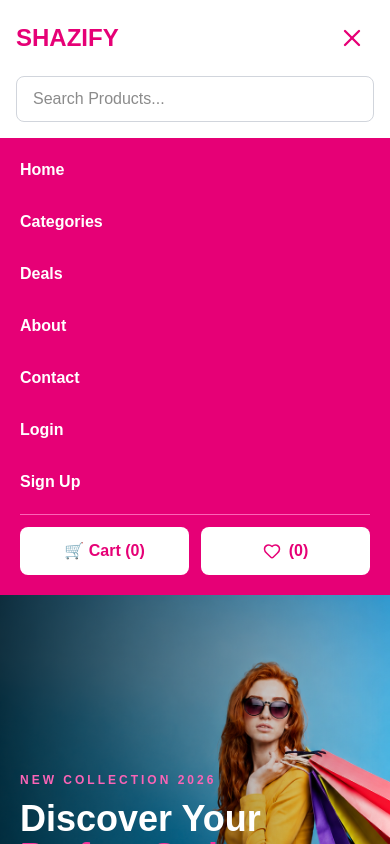
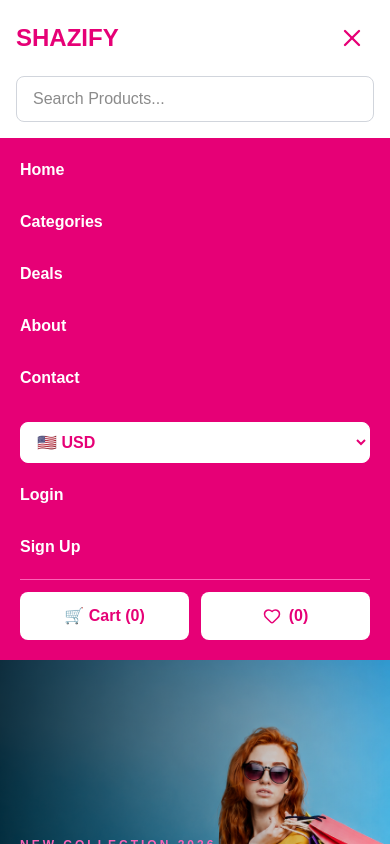
Before and after one commit to azaanshehroz4-rgb/Shazify-trendy-lifestyle, a Next.js app: page / in a window 390 px wide. Both pictures are taken after a click on the button "Toggle menu". Shown: the top 844 px of the page. Built offline with nearby package versions, Linux system fonts and the light colour scheme; no server answers; the database is empty.

Commit message:
currency change

```diff
--- a/app/components/Navbar.tsx
+++ b/app/components/Navbar.tsx
@@ -1,14 +1,15 @@
 "use client";
 
 import { Heart, Menu, X } from "lucide-react";
-import { useEffect, useState } from "react";
+import { useState } from "react";
 import { useWishlist } from "../context/WishlistContext";
 import { useSearch } from "../context/SearchContext";
 import Link from "next/link";
 import { useCart } from "../hooks/useCart";
 import { useAuth } from "../context/AuthContext";
 import { useRouter } from "next/navigation";
-import { getUserCurrency, type Currency } from "../lib/currency";
+import { useCurrency } from "../context/CurrencyContext";
+import type { Currency } from "../lib/currency";
 
 export default function Navbar() {
   const { totalItems } = useCart();
@@ -17,41 +18,18 @@ export default function Navbar() {
   const { user, logout } = useAuth();
   const router = useRouter();
 
+  const { currency, setCurrency } = useCurrency();
+
   const [menuOpen, setMenuOpen] = useState(false);
 
-  const [currency, setCurrency] = useState<Currency>("PKR");
-
-useEffect(() => {
-  const savedCurrency = localStorage.getItem(
-    "shazify_currency"
-  ) as Currency | null;
-
-  if (savedCurrency) {
-    setCurrency(savedCurrency);
-  } else {
-    setCurrency(getUserCurrency());
-  }
-}, []);
+  const closeMenu = () => {
+    setMenuOpen(false);
+  };
 
   const handleCurrencyChange = (
     newCurrency: Currency
   ) => {
-  localStorage.setItem(
-    "shazify_currency",
-    newCurrency
-  );
-
     setCurrency(newCurrency);
-
-  window.dispatchEvent(
-    new CustomEvent("shazify-currency-change", {
-      detail: newCurrency,
-    })
-  );
-};
-
-  const closeMenu = () => {
-    setMenuOpen(false);
   };
 
   const handleLogout = async () => {
@@ -94,7 +72,9 @@ const handleCurrencyChange = (
               <select
                 value={currency}
                 onChange={(e) =>
-      handleCurrencyChange(e.target.value as Currency)
+                  handleCurrencyChange(
+                    e.target.value as Currency
+                  )
                 }
                 className="border border-pink-600 text-pink-600 rounded-lg px-3 py-2.5 font-semibold bg-white focus:outline-none focus:ring-2 focus:ring-pink-500"
               >
@@ -156,7 +136,10 @@ const handleCurrencyChange = (
         {/* Desktop Navigation */}
         <div className="hidden md:flex max-w-7xl mx-auto items-center gap-8 px-6 py-4 font-semibold">
 
-          <Link href="/" className="hover:text-yellow-300 transition">
+          <Link
+            href="/"
+            className="hover:text-yellow-300 transition"
+          >
             Home
           </Link>
 
@@ -277,6 +260,24 @@ const handleCurrencyChange = (
               Contact
             </Link>
 
+            {/* Mobile Currency Selector */}
+            <div className="pt-3">
+              <select
+                value={currency}
+                onChange={(e) =>
+                  handleCurrencyChange(
+                    e.target.value as Currency
+                  )
+                }
+                className="w-full border border-white rounded-lg px-3 py-2.5 bg-white text-pink-600 font-semibold focus:outline-none"
+              >
+                <option value="PKR">🇵🇰 PKR</option>
+                <option value="USD">🇺🇸 USD</option>
+                <option value="EUR">🇪🇺 EUR</option>
+                <option value="GBP">🇬🇧 GBP</option>
+              </select>
+            </div>
+
             {user ? (
               <>
                 <Link
--- /dev/null
+++ b/app/context/CurrencyContext.tsx
@@ -0,0 +1,88 @@
+"use client";
+
+import {
+  createContext,
+  useContext,
+  useEffect,
+  useState,
+  type ReactNode,
+} from "react";
+import {
+  getUserCurrency,
+  type Currency,
+} from "../lib/currency";
+
+type CurrencyContextType = {
+  currency: Currency;
+  setCurrency: (currency: Currency) => void;
+};
+
+const CurrencyContext =
+  createContext<CurrencyContextType | undefined>(
+    undefined
+  );
+
+export function CurrencyProvider({
+  children,
+}: {
+  children: ReactNode;
+}) {
+  const [currency, setCurrencyState] =
+    useState<Currency>("PKR");
+
+  useEffect(() => {
+    setCurrencyState(getUserCurrency());
+
+    const handleCurrencyChange = (event: Event) => {
+      const customEvent = event as CustomEvent<Currency>;
+      setCurrencyState(customEvent.detail);
+    };
+
+    window.addEventListener(
+      "shazify-currency-change",
+      handleCurrencyChange
+    );
+
+    return () => {
+      window.removeEventListener(
+        "shazify-currency-change",
+        handleCurrencyChange
+      );
+    };
+  }, []);
+
+  const setCurrency = (newCurrency: Currency) => {
+    localStorage.setItem(
+      "shazify_currency",
+      newCurrency
+    );
+
+    setCurrencyState(newCurrency);
+
+    window.dispatchEvent(
+      new CustomEvent("shazify-currency-change", {
+        detail: newCurrency,
+      })
+    );
+  };
+
+  return (
+    <CurrencyContext.Provider
+      value={{ currency, setCurrency }}
+    >
+      {children}
+    </CurrencyContext.Provider>
+  );
+}
+
+export function useCurrency() {
+  const context = useContext(CurrencyContext);
+
+  if (!context) {
+    throw new Error(
+      "useCurrency must be used inside CurrencyProvider"
+    );
+  }
+
+  return context;
+}
--- a/app/layout.tsx
+++ b/app/layout.tsx
@@ -6,6 +6,7 @@ import { SearchProvider } from "./context/SearchContext";
 import { WishlistProvider } from "./context/WishlistContext";
 import { AuthProvider } from "./context/AuthContext";
 import { RecentlyViewedProvider } from "./context/RecentlyViewedContext";
+import { CurrencyProvider } from "./context/CurrencyContext";
 
 const geistSans = Geist({
   variable: "--font-geist-sans",
@@ -79,6 +80,7 @@ export default function RootLayout({
       <body className="min-h-full flex flex-col">
         <CartProvider>
           <SearchProvider>
+            <CurrencyProvider>
             <AuthProvider>
               <WishlistProvider>
                 <RecentlyViewedProvider>
@@ -86,6 +88,7 @@ export default function RootLayout({
                 </RecentlyViewedProvider>
               </WishlistProvider>
             </AuthProvider>
+            </CurrencyProvider>
           </SearchProvider>
         </CartProvider>
       </body>
--- a/app/lib/currency.ts
+++ b/app/lib/currency.ts
@@ -7,6 +7,20 @@ export type Currency = "USD" | "PKR" | "EUR" | "GBP";
 export function getUserCurrency(): Currency {
   if (typeof window === "undefined") {
     return "PKR";
+  }
+
+  // Manual currency preference
+  const savedCurrency = localStorage.getItem(
+    "shazify_currency"
+  ) as Currency | null;
+
+  if (
+    savedCurrency === "PKR" ||
+    savedCurrency === "USD" ||
+    savedCurrency === "EUR" ||
+    savedCurrency === "GBP"
+  ) {
+    return savedCurrency;
   }
 
   const timeZone = Intl.DateTimeFormat().resolvedOptions().timeZone;
@@ -55,9 +69,6 @@ export function convertPrice(
   pricePKR: number,
   currency: Currency
 ): number {
-  // These are initial display rates.
-  // We can connect a live exchange-rate API later.
-
   const exchangeRates: Record<Currency, number> = {
     PKR: 1,
     USD: 1 / 280,
```
Lines whose indentation alone changed are shown as unchanged.
